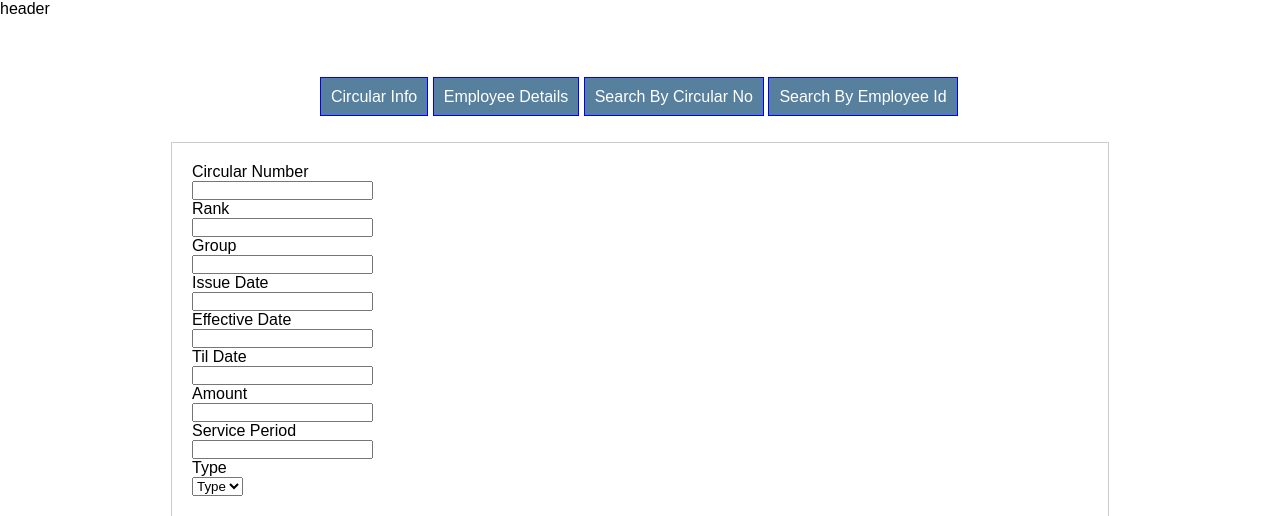
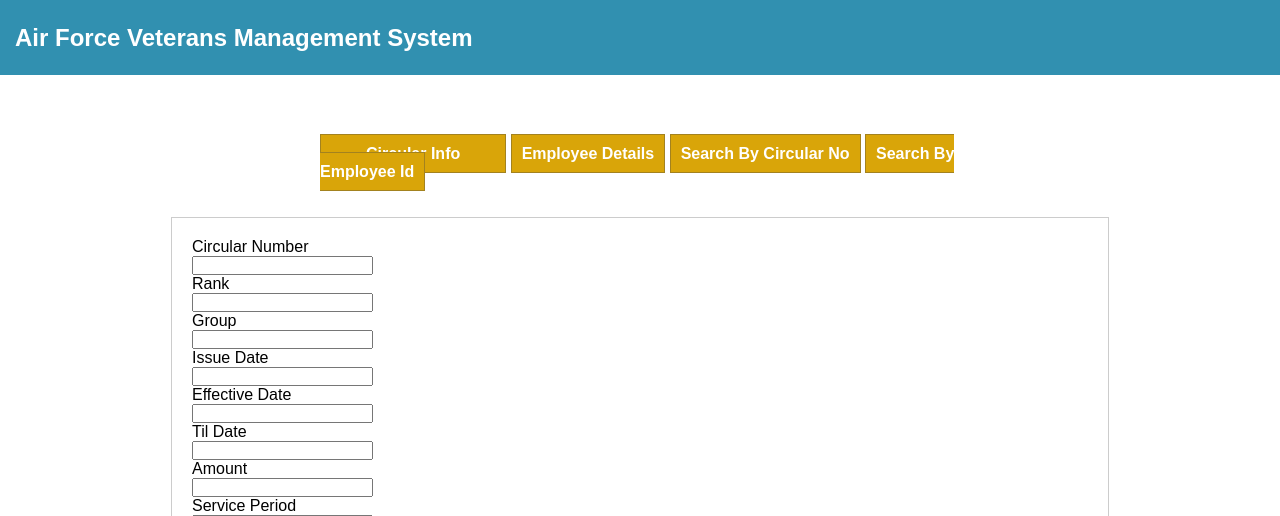
Before and after one commit to sgovindarao/airforce-dev, a PHP site: page / in a window 1280 px wide. Shown: the top 516 px of the page. Run offline with PHP 8.4, Linux system fonts and the light colour scheme.

Commit message:
code added

```diff
--- a/BALA GJ/css/global.css
+++ b/BALA GJ/css/global.css
@@ -1,7 +1,7 @@
 	*      {margin:0; padding:0;}
 	body   {background:#fff; position:absolute; width:100%; height:100%;font-family: Sans-serif;}
 	#main  {background:#fff; height:100%; padding:70px 0 22px; box-sizing:border-box;}
-	#head  {background:#fff; position:absolute; width:100%; height:70px;border-bottom:1px solid #ccc;background-color:#fff}
+	#head  {background:#fff; position:absolute; width:100%; height:70px;border-bottom:1px solid #ccc;}
 	#left  {background:#fff; float:left; width:180px; height:100%; overflow:hidden;border-right:1px solid #ccc;}
 	#right {background:#fff; height:100%; overflow:hidden;}
 	#foot  {background:#fff; position:absolute; bottom:0; width:100%; height:22px;border-top:1px solid #ccc;}
@@ -13,9 +13,10 @@
 .column__button {
   display: inline;
    padding:10px;
-   border:1px solid blue;
+   border:1px solid #A3821F;
    color:#fff;
-   background-color: #57809E;
+   font-weight:bold;
+   background-color: #D9A509;
   //  background: url(img_flwr.gif);
    // background-size: 80px 60px;
    // background-repeat: no-repeat;
--- a/BALA GJ/index.html
+++ b/BALA GJ/index.html
@@ -6,13 +6,12 @@
 	<link rel="stylesheet" type="text/css" href="css/global.css">
 </head>
 <body>
-	<div id='header'>
-		header
+	<div id='header' style="background-color:#3190B0;line-height:75px;padding-left:15px;color:#fff">
+		<h2>Air Force Veterans Management System</h2>
 	</div>
 	<div id='main'>
 		<div class="nav_button">
-
-			<div class="column__button">Circular Info</div>
+			<div class="column__button"><span style="padding-left:35px;padding-right:35px;">Circular Info</span></div>
 			<div class="column__button">Employee Details</div>
 			<div class="column__button">Search By Circular No</div>
 			<div class="column__button">Search By Employee Id</div>
```
Also changed, not shown: BALA GJ/home.html (added, +36 -0 lines).
